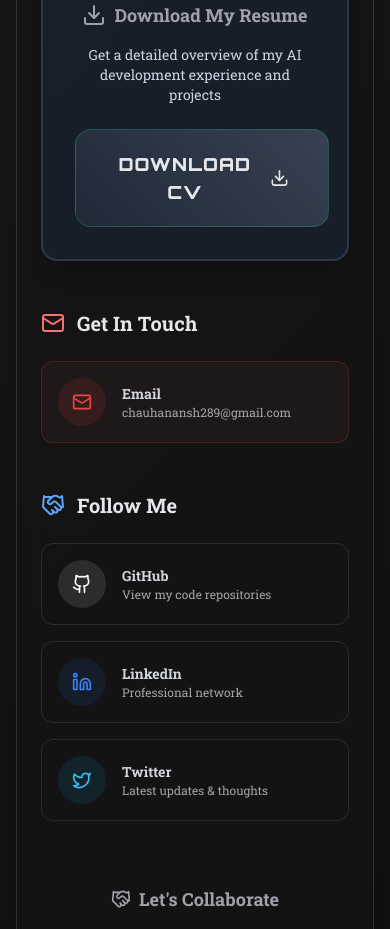
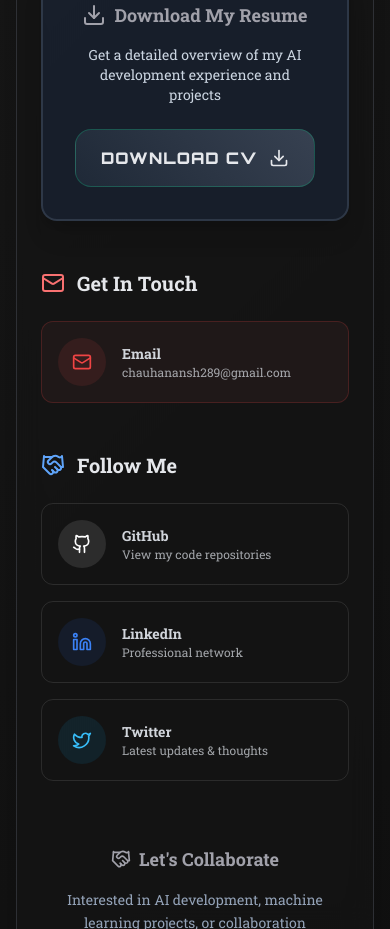
Before and after one commit to Anshchauhanhub/Anshchauhanhub, a React (Vite) app: page / in a window 390 px wide. Shown: the part 3540-4469 px from the top of the page. Built offline with nearby package versions, Linux system fonts and the light colour scheme.

Commit message:
style: fix mobile responsiveness for download cv button

```diff
--- a/src/components/Contact.jsx
+++ b/src/components/Contact.jsx
@@ -27,10 +27,10 @@ const Contact = () => {
                             href={`${import.meta.env.BASE_URL || '/'}Ansh-CV.pdf`}
                             target="_blank"
                             rel="noopener noreferrer"
-                            className="cool-button group inline-flex items-center gap-4 px-10 py-5 rounded-2xl text-primary hover:-translate-y-1 hover:shadow-[0_20px_40px_rgba(52,211,153,0.3)] transition-all font-black text-lg md:text-xl uppercase tracking-widest border border-emerald-500/30"
+                            className="cool-button group inline-flex items-center justify-center gap-3 md:gap-4 px-6 md:px-10 py-4 md:py-5 rounded-2xl text-primary hover:-translate-y-1 hover:shadow-[0_20px_40px_rgba(52,211,153,0.3)] transition-all font-black text-base md:text-xl uppercase tracking-wider md:tracking-widest border border-emerald-500/30 w-full sm:w-auto"
                         >
                             Download CV
-                            <Download className="group-hover:translate-y-1 transition-transform" size={24} />
+                            <Download className="group-hover:translate-y-1 transition-transform" size={20} />
                         </a>
                     </div>
 
```
